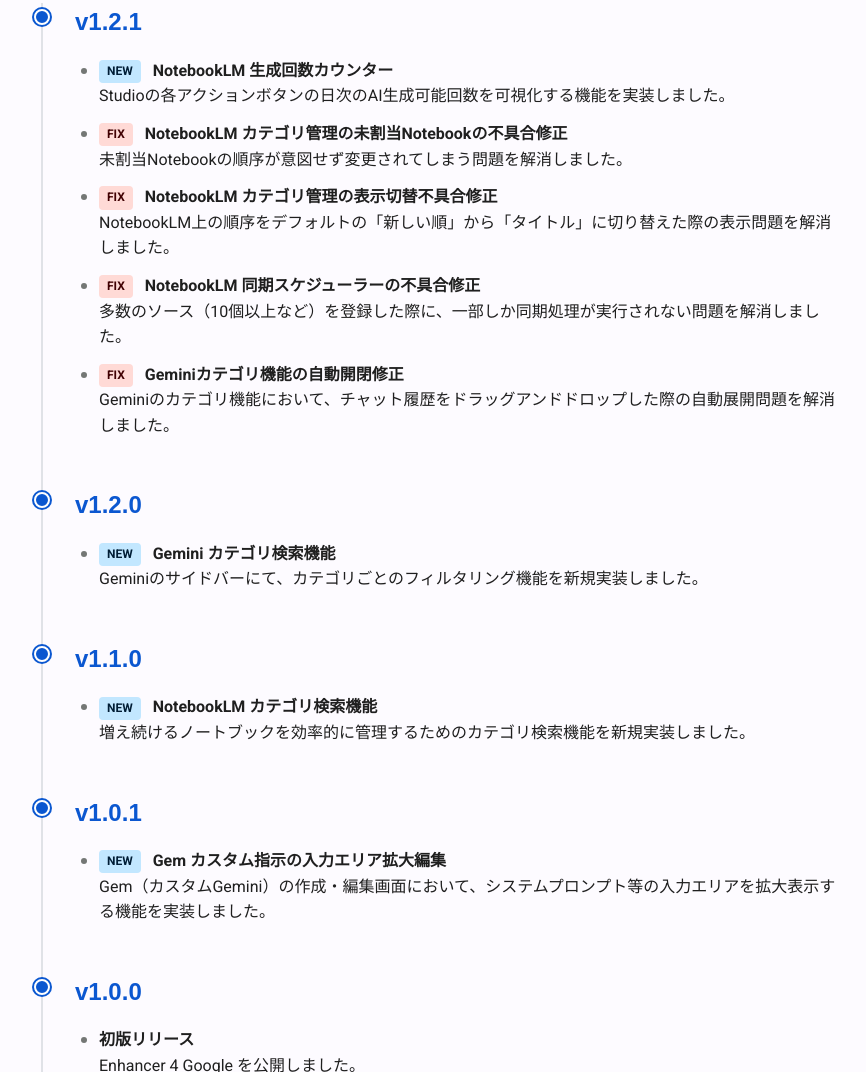
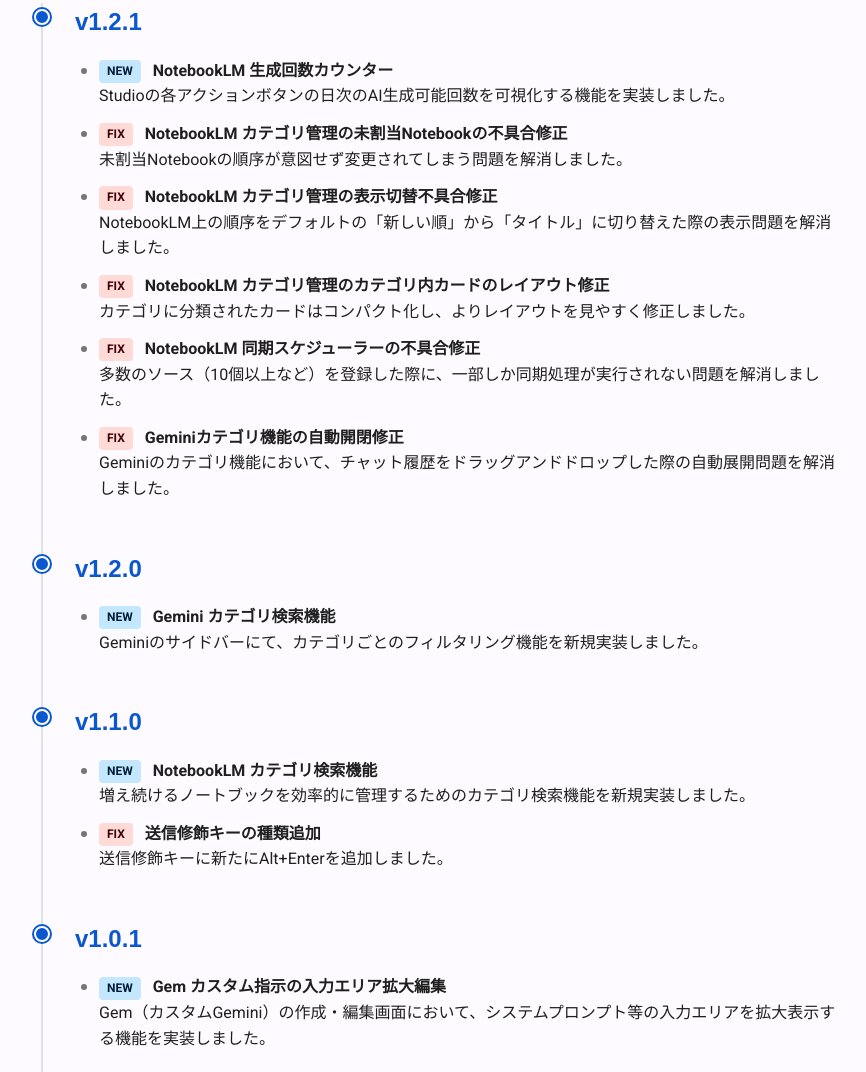
Before and after one commit to kotakahashi-4u/Enhancer4GooglePublic, a plain HTML site: page changelog.html in a window 1280 px wide. Shown: the part 315-1387 px from the top of the page, without its empty margins (199-1065 px from the left). Drawn offline with Linux system fonts and the light colour scheme; a web font is replaced by a local one.

Commit message:
Update changelog.html

```diff
--- a/changelog.html
+++ b/changelog.html
@@ -185,6 +185,11 @@
           </li>
           <li class="change-item">
             <span class="tag fix">FIX</span>
+            <strong>NotebookLM カテゴリ管理のカテゴリ内カードのレイアウト修正</strong><br>
+            カテゴリに分類されたカードはコンパクト化し、よりレイアウトを見やすく修正しました。
+          </li>
+          <li class="change-item">
+            <span class="tag fix">FIX</span>
             <strong>NotebookLM 同期スケジューラーの不具合修正</strong><br>
             多数のソース（10個以上など）を登録した際に、一部しか同期処理が実行されない問題を解消しました。
           </li>
@@ -220,6 +225,11 @@
             <span class="tag new">NEW</span>
             <strong>NotebookLM カテゴリ検索機能</strong><br>
             増え続けるノートブックを効率的に管理するためのカテゴリ検索機能を新規実装しました。
+          </li>
+          <li class="change-item">
+            <span class="tag fix">FIX</span>
+            <strong>送信修飾キーの種類追加</strong><br>
+            送信修飾キーに新たにAlt+Enterを追加しました。
           </li>
         </ul>
       </div>
```
